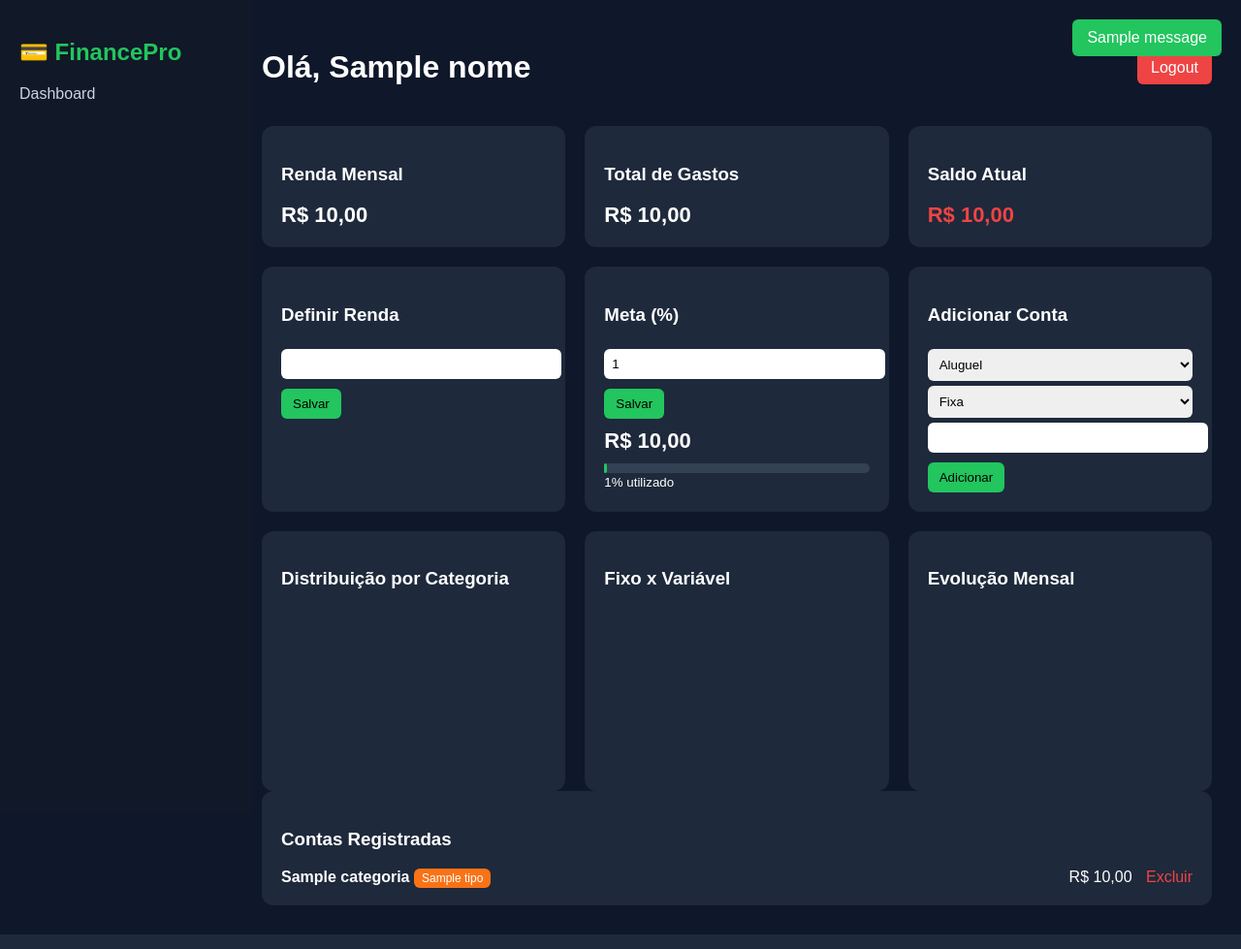
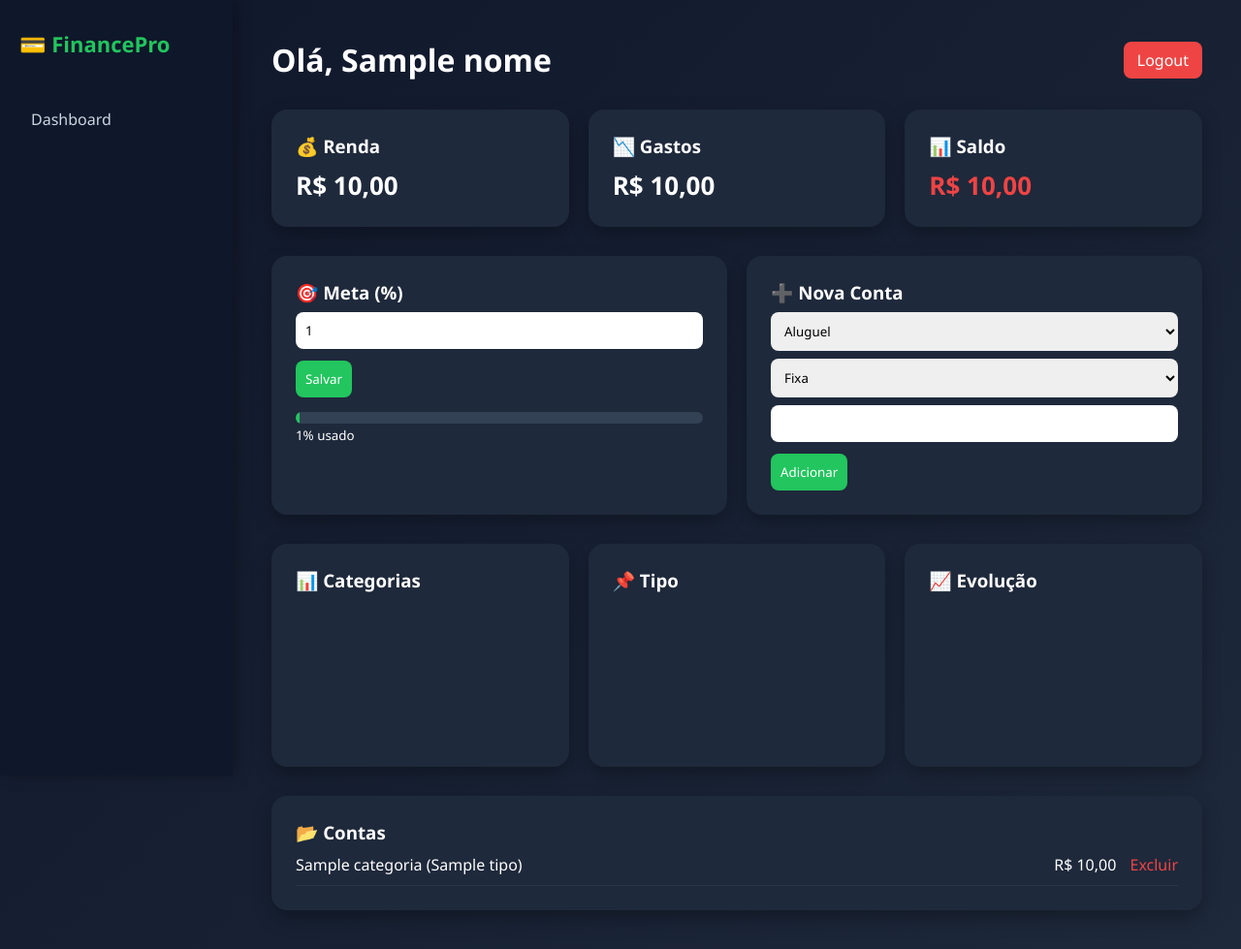
Before and after one commit to iproleplay/controle-financeiro, a Flask app: template templates/dashboard.html in a window 1280 px wide. Shown: the whole page at 97% size. Run offline with Flask 3, Linux system fonts and the light colour scheme; the template is opened without the code that fills it: most values are stand-ins (such as "Sample title", 1, 10 or a date in 2020); one stand-in notice (Sample message) is shown; a map, chart or similar area stays blank; some libraries are stand-ins or nearby versions.

Commit message:
Upgrade dashboard visual 2.0

```diff
--- a/templates/dashboard.html
+++ b/templates/dashboard.html
@@ -2,148 +2,149 @@
 <html lang="pt-br">
 <head>
 <meta charset="UTF-8">
-<title>Dashboard</title>
-
+<title>FinancePro</title>
 <script src="https://cdn.jsdelivr.net/npm/chart.js"></script>
 
 <style>
+*{margin:0;padding:0;box-sizing:border-box;font-family:Segoe UI, sans-serif;}
+
 body{
-    margin:0;
-    font-family: Arial, Helvetica, sans-serif;
+background:linear-gradient(135deg,#0f172a,#1e293b);
+color:#fff;
+}
+
+.sidebar{
+width:240px;
+height:100vh;
+position:fixed;
 background:#0f172a;
-    color:#ffffff;
+padding:30px 20px;
+box-shadow:4px 0 15px rgba(0,0,0,0.3);
 }
-.sidebar{
-    width:220px;
-    height:100vh;
-    background:#111827;
-    position:fixed;
-    padding:20px;
-}
+
 .sidebar h2{
 color:#22c55e;
+margin-bottom:40px;
+font-size:22px;
 }
+
 .sidebar a{
 display:block;
-    margin-top:20px;
+padding:12px;
+margin-bottom:10px;
+color:#cbd5e1;
 text-decoration:none;
-    color:#cbd5e1;
+border-radius:8px;
+transition:0.3s;
 }
+
 .sidebar a:hover{
+background:#1e293b;
 color:#22c55e;
 }
+
 .main{
 margin-left:240px;
-    padding:30px;
+padding:40px;
 }
+
 .navbar{
 display:flex;
 justify-content:space-between;
 align-items:center;
+margin-bottom:30px;
 }
+
 .logout-btn{
 background:#ef4444;
 padding:8px 14px;
-    border-radius:6px;
-    color:white;
+border-radius:8px;
 text-decoration:none;
+color:#fff;
+transition:0.3s;
 }
+
+.logout-btn:hover{
+opacity:0.8;
+}
+
 .grid{
 display:grid;
-    grid-template-columns:repeat(auto-fit,minmax(250px,1fr));
+grid-template-columns:repeat(auto-fit,minmax(260px,1fr));
 gap:20px;
-    margin-top:20px;
+margin-bottom:30px;
 }
+
 .card{
 background:#1e293b;
-    padding:20px;
-    border-radius:12px;
+padding:25px;
+border-radius:16px;
+box-shadow:0 8px 20px rgba(0,0,0,0.3);
+transition:0.3s;
 }
+
+.card:hover{
+transform:translateY(-5px);
+}
+
 .stat{
-    font-size:22px;
+font-size:26px;
 font-weight:bold;
 margin-top:10px;
 }
+
 button{
+margin-top:12px;
+padding:10px;
+border:none;
+border-radius:8px;
 background:#22c55e;
+color:#fff;
+cursor:pointer;
+transition:0.3s;
+}
+
+button:hover{
+opacity:0.8;
+}
+
+input,select{
+width:100%;
+padding:10px;
+border-radius:8px;
 border:none;
-    padding:8px 12px;
-    border-radius:6px;
-    cursor:pointer;
-    margin-top:10px;
+margin-top:8px;
 }
-select,input{
-    width:100%;
-    padding:8px;
-    border-radius:6px;
-    border:none;
-    margin-top:5px;
+
+.meta-bar{
+margin-top:15px;
+background:#334155;
+height:12px;
+border-radius:10px;
+overflow:hidden;
 }
-.meta-bar{
-    width:100%;
-    background:#334155;
-    height:10px;
-    border-radius:6px;
-    margin-top:10px;
+
+.meta-progress{
+height:100%;
+transition:0.5s ease;
 }
-.meta-progress{
-    height:10px;
-    border-radius:6px;
-}
-.item-linha{
+
+.item{
 display:flex;
 justify-content:space-between;
-    margin-top:10px;
+padding:10px 0;
+border-bottom:1px solid rgba(255,255,255,0.05);
 }
-.badge{
-    padding:3px 8px;
-    border-radius:6px;
-    font-size:12px;
-}
-.badge-fixa{
-    background:#3b82f6;
-}
-.badge-variavel{
-    background:#f97316;
-}
+
 .excluir{
 color:#ef4444;
+text-decoration:none;
 margin-left:10px;
-    text-decoration:none;
-}
-.toast-container{
-    position:fixed;
-    top:20px;
-    right:20px;
-}
-.toast{
-    background:#22c55e;
-    padding:10px 15px;
-    border-radius:6px;
-    margin-bottom:10px;
-}
-.toast.error{
-    background:#ef4444;
-}
-canvas{
-    margin-top:15px;
 }
 </style>
 </head>
 
 <body>
-
-{% with messages = get_flashed_messages(with_categories=true) %}
-{% if messages %}
-<div class="toast-container">
-{% for category, message in messages %}
-<div class="toast {{category}}">
-{{message}}
-</div>
-{% endfor %}
-</div>
-{% endif %}
-{% endwith %}
 
 <div class="sidebar">
 <h2>💳 FinancePro</h2>
@@ -157,56 +158,48 @@ canvas{
 <a href="/logout" class="logout-btn">Logout</a>
 </div>
 
+<!-- KPIs -->
 <div class="grid">
 <div class="card">
-<h3>Renda Mensal</h3>
+<h3>💰 Renda</h3>
 <div class="stat">{{ renda_mensal | brl }}</div>
 </div>
 
 <div class="card">
-<h3>Total de Gastos</h3>
+<h3>📉 Gastos</h3>
 <div class="stat">{{ (renda_mensal - saldo) | brl }}</div>
 </div>
 
 <div class="card">
-<h3>Saldo Atual</h3>
+<h3>📊 Saldo</h3>
 <div class="stat" style="color: {{ '#22c55e' if saldo >= 0 else '#ef4444' }}">
 {{ saldo | brl }}
 </div>
 </div>
 </div>
 
+<!-- META -->
 <div class="grid">
 
 <div class="card">
-<h3>Definir Renda</h3>
+<h3>🎯 Meta (%)</h3>
 <form method="POST">
-<input type="hidden" name="tipo" value="renda">
-<input type="number" step="0.01" name="renda_mensal" value="{{ renda_mensal }}" required>
-<button type="submit">Salvar</button>
+<input type="hidden" name="tipo" value="meta">
+<input type="number" name="meta_percentual" value="{{ meta_percentual }}">
+<button>Salvar</button>
 </form>
+
+<div class="meta-bar">
+<div class="meta-progress"
+style="width:{{ percentual_usado if percentual_usado <=100 else 100 }}%;
+background:{{ '#22c55e' if percentual_usado<=100 else '#ef4444' }};">
+</div>
+</div>
+<small>{{ percentual_usado|round(1) }}% usado</small>
 </div>
 
 <div class="card">
-<h3>Meta (%)</h3>
-<form method="POST">
-<input type="hidden" name="tipo" value="meta">
-<input type="number" name="meta_percentual" value="{{ meta_percentual }}" required>
-<button type="submit">Salvar</button>
-</form>
-
-<div class="stat">{{ meta_valor | brl }}</div>
-<div class="meta-bar">
-<div class="meta-progress"
-style="width: {{ percentual_usado if percentual_usado <= 100 else 100 }}%;
-background: {{ '#ef4444' if percentual_usado > 100 else '#22c55e' }};">
-</div>
-</div>
-<small>{{ percentual_usado|round(1) }}% utilizado</small>
-</div>
-
-<div class="card">
-<h3>Adicionar Conta</h3>
+<h3>➕ Nova Conta</h3>
 <form method="POST">
 <input type="hidden" name="tipo" value="gasto">
 <select name="categoria">
@@ -221,115 +214,78 @@ background: {{ '#ef4444' if percentual_usado > 100 else '#22c55e' }};">
 <option value="Fixa">Fixa</option>
 <option value="Variável">Variável</option>
 </select>
-<input type="number" step="0.01" name="valor" required>
-<button type="submit">Adicionar</button>
+<input type="number" step="0.01" name="valor">
+<button>Adicionar</button>
 </form>
 </div>
 
 </div>
 
+<!-- GRÁFICOS -->
 <div class="grid">
 <div class="card">
-<h3>Distribuição por Categoria</h3>
+<h3>📊 Categorias</h3>
 <canvas id="graficoCategoria"></canvas>
 </div>
 
 <div class="card">
-<h3>Fixo x Variável</h3>
+<h3>📌 Tipo</h3>
 <canvas id="graficoTipo"></canvas>
 </div>
 
 <div class="card">
-<h3>Evolução Mensal</h3>
+<h3>📈 Evolução</h3>
 <canvas id="graficoMensal"></canvas>
 </div>
 </div>
 
+<!-- LISTA -->
 <div class="card">
-<h3>Contas Registradas</h3>
+<h3>📂 Contas</h3>
 {% for g in gastos %}
-<div class="item-linha">
-<div>
-<strong>{{ g.categoria }}</strong>
-<span class="badge {% if g.tipo=='Fixa' %}badge-fixa{% else %}badge-variavel{% endif %}">
-{{ g.tipo }}
-</span>
-</div>
+<div class="item">
+<div>{{ g.categoria }} ({{ g.tipo }})</div>
 <div>
 {{ g.valor | brl }}
 <a href="/dashboard?excluir={{g.id}}" class="excluir">Excluir</a>
 </div>
 </div>
-{% else %}
-<p>Nenhuma conta registrada.</p>
 {% endfor %}
 </div>
 
 </div>
 
 <script>
-const resumoCategoria = {{ resumo_categoria|default([])|tojson }};
-const resumoTipo = {{ resumo_tipo|default([])|tojson }};
-const evolucaoMensal = {{ evolucao_mensal|default([])|tojson }};
+const resumoCategoria = {{ resumo_categoria|tojson }};
+const resumoTipo = {{ resumo_tipo|tojson }};
+const evolucaoMensal = {{ evolucao_mensal|tojson }};
 
-const configPadrao = {
-    plugins: {
-        legend: { labels: { color: "#ffffff" } }
-    }
-};
-
-if (resumoCategoria.length > 0) {
-new Chart(document.getElementById("graficoCategoria"), {
+if(resumoCategoria.length){
+new Chart(document.getElementById("graficoCategoria"),{
 type:"doughnut",
 data:{
 labels:resumoCategoria.map(i=>i[0]),
-datasets:[{
-label:"Categorias",
-data:resumoCategoria.map(i=>i[1]),
-backgroundColor:["#ef4444","#3b82f6","#facc15","#22c55e","#a855f7","#f97316"],
-borderWidth:2
-}]
-},
-options:configPadrao
+datasets:[{data:resumoCategoria.map(i=>i[1])}]
+}
 });
 }
 
-if (resumoTipo.length > 0) {
-new Chart(document.getElementById("graficoTipo"), {
+if(resumoTipo.length){
+new Chart(document.getElementById("graficoTipo"),{
 type:"pie",
 data:{
 labels:resumoTipo.map(i=>i[0]),
-datasets:[{
-label:"Tipo",
-data:resumoTipo.map(i=>i[1]),
-backgroundColor:["#3b82f6","#ef4444"],
-borderWidth:2
-}]
-},
-options:configPadrao
+datasets:[{data:resumoTipo.map(i=>i[1])}]
+}
 });
 }
 
-if (evolucaoMensal.length > 0) {
-new Chart(document.getElementById("graficoMensal"), {
+if(evolucaoMensal.length){
+new Chart(document.getElementById("graficoMensal"),{
 type:"line",
 data:{
 labels:evolucaoMensal.map(i=>i[0]),
-datasets:[{
-label:"Total por Mês",
-data:evolucaoMensal.map(i=>i[1]),
-borderColor:"#22c55e",
-backgroundColor:"rgba(34,197,94,0.1)",
-tension:0.4,
-fill:true
-}]
-},
-options:{
-...configPadrao,
-scales:{
-x:{ticks:{color:"#ffffff"}},
-y:{ticks:{color:"#ffffff"}}
-}
+datasets:[{data:evolucaoMensal.map(i=>i[1]),borderColor:"#22c55e"}]
 }
 });
 }
```
Lines whose indentation alone changed are shown as unchanged.
